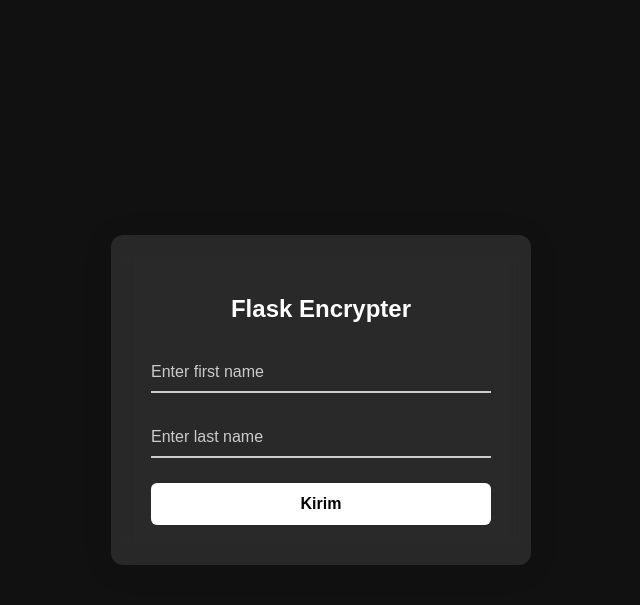
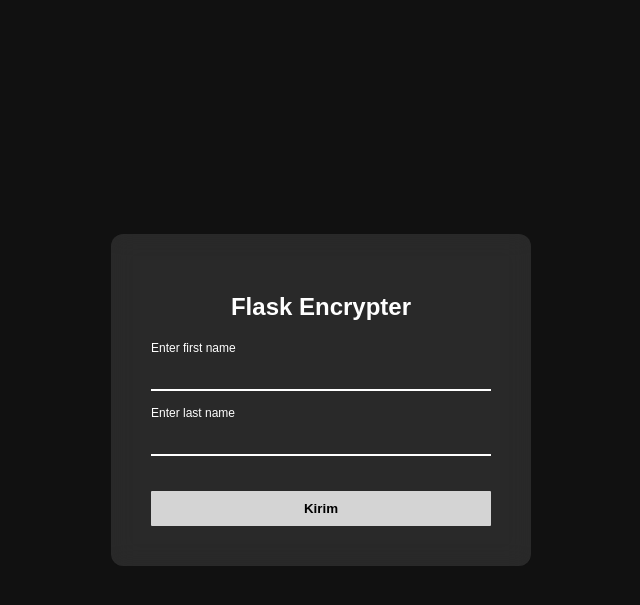
Before and after one commit to Fartih-math/Flask, a Flask app: page / in a window 1280 px wide. Shown: the top 605 px of the page, without its empty margins (319-959 px from the left). Run offline with Flask 3, Linux system fonts and the light colour scheme.

Commit message:
Update style.css

```diff
--- a/static/style.css
+++ b/static/style.css
@@ -7,7 +7,7 @@ html, body {
 body {
   font-family: Arial;
   min-height: 100vh;
-    background: #111;
+  background-color: #111;
   display: flex;
   justify-content: center;
   align-items: center;
@@ -16,12 +16,12 @@ body {
 .wrapper {
   width: 340px;
   padding: 40px;
-    background: rgba(255, 255, 255, 0.1);
+  background: rgba(255,255,255,0.1);
   border-radius: 12px;
   backdrop-filter: blur(12px);
-    -webkit-backdrop-filter: blur(12px);
   max-height: 90vh;
-    box-shadow: 0 4px 30px rgba(0, 0, 0, 0.1);
+  color: #fff;
+  text-align: center;
 }
 
 h2 {
@@ -40,62 +40,39 @@ h2 {
   padding: 10px 0;
   background: transparent;
   border: none;
-    border-bottom: 2px solid #ccc;
-    outline: none;
+  border-bottom: 2px solid #fff;
   color: #fff;
   font-size: 16px;
-    transition: 0.3s;
+  outline: none;
 }
 
 .input-field label {
   position: absolute;
+  top: -10px;
   left: 0;
-    top: 10px;
-    color: #ccc;
-    font-size: 16px;
-    pointer-events: none;
-    transition: 0.3s;
-}
-
-.input-field input:focus ~ label,
-.input-field input:valid ~ label {
-    top: -15px;
   font-size: 12px;
   color: #fff;
 }
 
-.input-field input:focus {
-    border-bottom: 2px solid #fff;
-}
-
 button {
   width: 100%;
-    padding: 12px;
-    background: #fff;
+  padding: 10px;
+  background: rgba(255,255,255,0.8);
   border: none;
-    border-radius: 6px;
   cursor: pointer;
-    font-size: 16px;
+  margin-top: 10px;
+  border-radius: 1px;
+  color: #000;
   font-weight: bold;
-    color: #000;
-    transition: 0.3s;
+  transition: 0.2s;
 }
 
 button:hover {
-    background: #ccc;
+  background: rgba(255,255,255,1);
 }
 
-.result-content {
-    color: #fff;
+p {
+  margin: 15px 0;
   font-size: 16px;
-    line-height: 1.6;
-    text-align: left;
+  text-align: center;
 }
-
-.result-content p {
-    margin: 15px 0;
-}
-
-.result-content strong {
-    color: #fff;
-}
```
Lines whose indentation alone changed are shown as unchanged.
